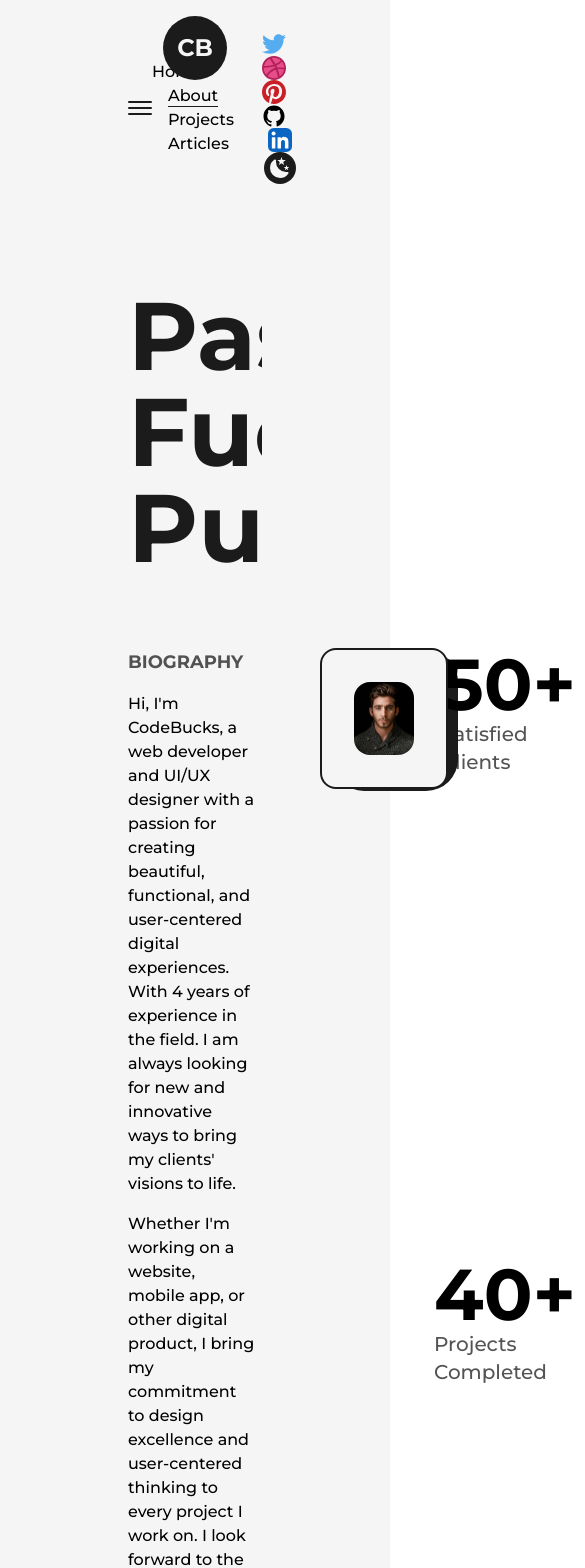
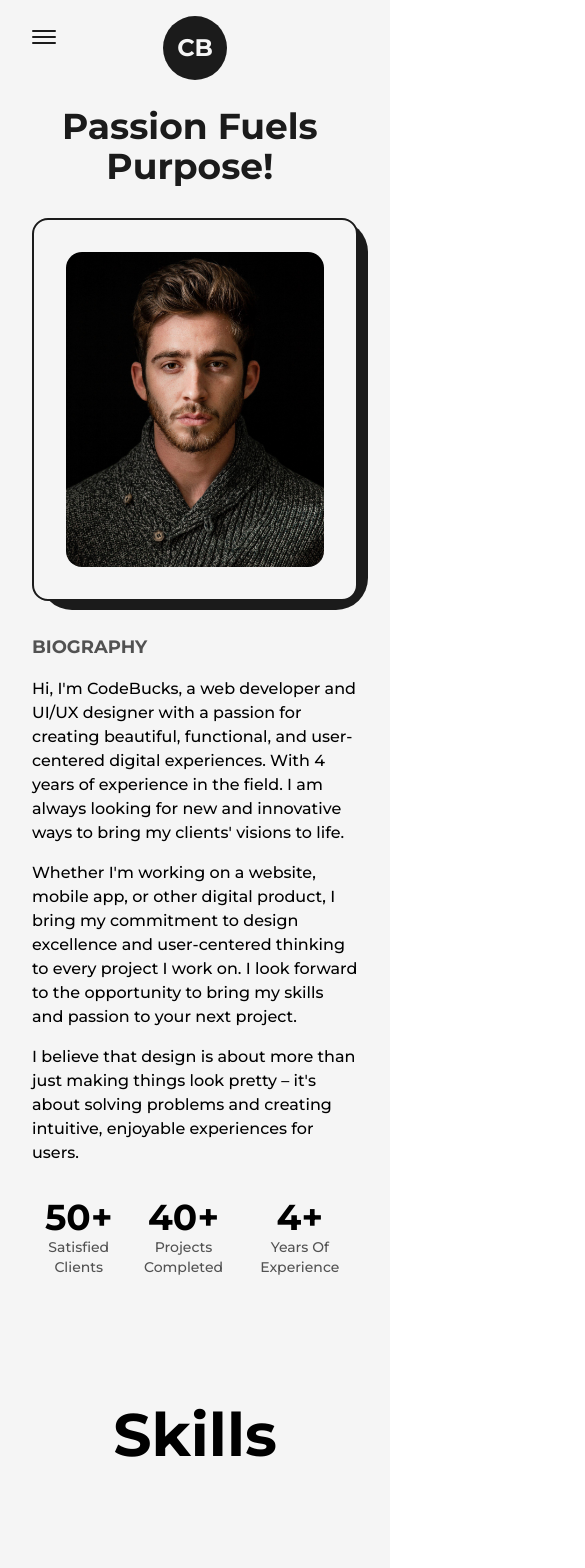
Before and after one commit to iclectic/iclectic.github.io, a Next.js app: page /about in a window 390 px wide. Shown: the top 1568 px of the page, 585 px wide, since content can reach past the window. Built offline with nearby package versions, Linux system fonts and the light colour scheme.

Commit message:
I-22.12.2023

```diff
--- a/src/components/AnimatedText.js
+++ b/src/components/AnimatedText.js
@@ -31,7 +31,7 @@
 const AnimatedText = ({text, className=""}) => {
   return (
     <div className='w-full mx-auto py-2 flex items-center justify-center text-center
-    overflow-hidden
+    overflow-hidden sm:py-0
     '>
 
         <motion.h1 className={`inline-block w-full text-dark font-bold capitalize text-8xl
--- a/src/components/Footer.js
+++ b/src/components/Footer.js
@@ -5,11 +5,11 @@
 const Footer = () => {
   return (
     <footer className="w-full border-t-2 border-solid border-dark
-    font-medium text-lg dark:text-light dark:border-light
+    font-medium text-lg dark:text-light dark:border-light sm:text-base
     ">
-        <Layout className='py-8 flex items-center justify-between'>
+        <Layout className='py-8 flex items-center justify-between lg:flex-col lg:py-6'>
             <span>{new Date().getFullYear()} &copy; All Rights Reserved</span>
-            <div className='flex items-center'>
+            <div className='flex items-center lg:py-2'>
             Build With <span className="text-primary dark:text-primaryDark text-2xl px-1">&#9825;</span>
             by&nbsp;<Link href="https://devdreaming.com" className='underline
             underline-offset-2
--- a/src/components/HireMe.js
+++ b/src/components/HireMe.js
@@ -5,9 +5,9 @@
 const HireMe = () => {
   return (
     <div className='fixed left-4 bottom-4
-    flex items-center justify-center overflow-hidden
+    flex items-center justify-center overflow-hidden md:right-8 md:left-auto md:top-0 md:bottom-auto md:absolute
     '>
-<div className='w-48 h-auto flex items-center justify-center relative'>
+<div className='w-48 h-auto flex items-center justify-center relative md:w-24'>
     <CircularText className={"fill-dark animate-spin-slow dark:fill-light"} />
 
     <Link href="mailto:ibimbraide@gmail.com" className='flex items-center justify-center
@@ -17,6 +17,7 @@
 
     dark:bg-light dark:text-dark hover:dark:bg-dark hover:dark:text-light
     hover:dark:border-light
+    md:w-12 md:h-12 md:text-[10px]
     '>
         Hire Me
     </Link>
--- a/src/components/Layout.js
+++ b/src/components/Layout.js
@@ -2,7 +2,7 @@
 
 const Layout = ({children, className=""}) => {
   return (
-    <div className={`w-full h-full inline-block z-0 bg-light p-32 dark:bg-dark ${className}`}>
+    <div className={`w-full h-full inline-block z-0 bg-light p-32 dark:bg-dark xl:p-24 lg:p-16 md:p-12 sm:p-8 ${className}`}>
         {children}
     </div>
   )
--- a/src/components/NavBar.js
+++ b/src/components/NavBar.js
@@ -31,6 +31,37 @@
     )
 }
 
+
+const CustomMobileLink = ({href, title, className="", toggle}) => {
+    const router = useRouter();
+
+
+    const handleClick = () => {
+        toggle();
+        router.push(href)
+    }
+
+    return(
+        <button href={href} className={`${className} relative group text-light dark:text-dark my-2`} onClick={handleClick}>
+            {title}
+
+           <span
+             className={`
+               h-[1px] inline-block  bg-light
+               absolute left-0 -bottom-0.5
+               group-hover:w-full transition-[width] ease duration-300
+               ${router.asPath === href ? 'w-full' : 'w-0'}
+               dark:bg-dark`}
+
+           >
+             &nbsp;
+           </span>
+        </button>
+
+    )
+}
+
+
 const NavBar = () => {
 
 
@@ -44,17 +75,18 @@
   return (
     <header
     className="w-full px-32 py-8 font-medium flex items-center justify-between
-    dark:text-light
+    dark:text-light relative z-10 lg:px-16 md:px-12 sm:px-8
     ">
-    <button className="flex flex-col justify-center items-center" onClick={handleClick}>
-        <span className={`bg-dark dark:bg-light block h-0.5 w-6 rounded-sm ${isOpen ? 'rotate-45 translate-y-1' : '-translate-y-0.5'}`}></span>
-        <span className={`bg-dark dark:bg-light block h-0.5 w-6 rounded-sm my-0.5 ${isOpen ? 'opacity-0' : 'opacity-100'} `}></span>
-        <span className={`bg-dark dark:bg-light block h-0.5 w-6 rounded-sm ${isOpen ? '-rotate-45 -translate-y-1' : 'translate-y-0.5'} `}></span>
+    <button className="flex-col justify-center items-center hidden lg:flex" onClick={handleClick}>
+        <span className={`bg-dark dark:bg-light block transition-all duration-300 ease-out h-0.5 w-6 rounded-sm ${isOpen ? 'rotate-45 translate-y-1' : '-translate-y-0.5'}`}></span>
+        <span className={`bg-dark dark:bg-light block transition-all duration-300 ease-out h-0.5 w-6 rounded-sm my-0.5 ${isOpen ? 'opacity-0' : 'opacity-100'}`}></span>
+        <span className={`bg-dark dark:bg-light block transition-all duration-300 ease-out h-0.5 w-6 rounded-sm ${isOpen ? '-rotate-45 -translate-y-1' : 'translate-y-0.5'}`}></span>
 
     </button>
 
 
-        <nav>
+       <div className="w-full flex justify-between items-center lg:hidden">
+       <nav>
             <CustomLink href="/" title="Home" className='mr-4'/>
             <CustomLink href="/about" title="About" className='mx-4'/>
             <CustomLink href="/projects" title="Projects" className='mx-4' />
@@ -113,6 +145,80 @@
 
         </nav>
 
+       </div>
+
+       {
+        isOpen ?
+        <motion.div
+        initial={{scale:0, opacity:0, x:"-50%", y:"-50%"}}
+        animate={{scale:1, opacity:1}}
+        className="min-w-[70vw] flex flex-col justify-between z-30 items-center fixed top-1/2 left-1/2 -translate-x-1/2 -translate-y-1/2
+        bg-dark/90 dark:bg-light/75 rounded-lg backdrop-blur-md py-32
+        ">
+        <nav className="flex items-center flex-col justify-center">
+             <CustomMobileLink href="/" title="Home" className='' toggle={handleClick} />
+             <CustomMobileLink href="/about" title="About" className='' toggle={handleClick}/>
+             <CustomMobileLink href="/projects" title="Projects" className='' toggle={handleClick} />
+             <CustomMobileLink href="/articles" title="Articles" className='' toggle={handleClick} />
+         </nav>
+
+         <nav className="flex items-center justify-center flex-wrap mt-2">
+             <motion.a href="https://twitter.com" target={"_blank"}  className="w-6 mr-3 sm:mx-1"
+             whileHover={{y:-2}}
+             whileTap={{scale:0.9}}
+
+             >
+                 <TwitterIcon />
+             </motion.a>
+             <motion.a href="https://dribbble.com" target={"_blank"}
+             whileHover={{y:-2}}
+             whileTap={{scale:0.9}}
+             className="w-6 mx-3 sm:mx-1"
+             >
+                 <DribbbleIcon />
+             </motion.a>
+             <motion.a href="https://pinterest.com" target={"_blank"}
+             whileHover={{y:-2}}
+             whileTap={{scale:0.9}}
+             className="w-6 mx-3 bg-light rounded-full sm:mx-1"
+             >
+                 <PinterestIcon />
+             </motion.a>
+             <motion.a href="https://github.com" target={"_blank"}
+             whileHover={{y:-2}}
+             whileTap={{scale:0.9}}
+             className="w-6 mx-3 bg-light rounded-full dark:bg-dark sm:mx-1"
+             >
+                 <GithubIcon />
+             </motion.a>
+             <motion.a href="https://linkedin.com" target={"_blank"}
+             whileHover={{y:-2}}
+             whileTap={{scale:0.9}}
+             className="w-6 ml-3 sm:mx-1"
+             >
+                 <LinkedInIcon />
+             </motion.a>
+
+             <button
+             onClick={() => setMode(mode === "light" ? "dark" : "light")}
+             className = {`ml-3 flex items-center justify-center rounded-full p-1
+             ${mode === "light" ? "bg-dark text-light" : "bg-light text-dark"}
+             `}
+             >
+             {
+              mode === "dark" ?
+              <SunIcon className={"fill-dark"} />
+              : <MoonIcon className={"fill-dark"} />
+             }
+             </button>
+
+         </nav>
+
+        </motion.div>
+
+        : null
+       }
+
         <div className='absolute left-[50%] top-2 translate-x-[-50%]'>
         <Logo/>
         </div>
--- a/src/components/Skills.js
+++ b/src/components/Skills.js
@@ -7,6 +7,8 @@
   return (
   <motion.div className="flex items-center justify-center rounded-full font-semibold bg-dark text-light
                   py-3 px-6 shadow-dark cursor-pointer absolute dark:text-dark dark:bg-light
+                  lg:py-2 lg:px-4 md:text-sm md:py-1.5 md:px-3 xs:bg-transparent xs:dark:bg-transparent
+                  xs:text-dark xs:dark:text-light xs:font-bold
                   "
                   whileHover={{scale:1.05}}
                   initial={{x:0,y:0}}
@@ -21,11 +23,11 @@
 const Skills = () => {
   return (
     <>
-          <h2 className='font-bold text-8xl mt-64 w-full text-center'>Skills</h2>
+          <h2 className='font-bold text-8xl mt-64 w-full text-center md:text-6xl md:mt-32'>Skills</h2>
           <div className='w-full h-screen relative flex items-center justify-center rounded-full bg-circularLight dark:bg-circularDark'>
 
                   <motion.div className='flex items-center justify-center rounded-full font-semibold bg-dark text-light
-                  p-8 shadow-dark cursor-pointer dark:text-dark dark:bg-light
+                  p-8 shadow-dark cursor-pointer dark:text-dark dark:bg-light lg:p-6 md:p-4 xs:text-xs xs:p-2
                   '
                   whileHover={{scale:1.05}}
                   >
--- a/src/pages/about.js
+++ b/src/pages/about.js
@@ -47,9 +47,9 @@
         </Head>
      <main className='flex w-full flex-col items-center justify-center dark:text-light'>
         <Layout className='pt-16'>
-        <AnimatedText text="Passion Fuels Purpose!" className='mb-16' />
-        <div className='grid w-full grid-cols-8 gap-16'>
-          <div className='col-span-3 flex flex-col items-start justify-start'>
+        <AnimatedText text="Passion Fuels Purpose!" className='mb-16 lg:!text-7xl sm:!text-6xl xs:!text-4xl sm:mb-8' />
+        <div className='grid w-full grid-cols-8 gap-16 sm:gap-8'>
+          <div className='col-span-3 flex flex-col items-start justify-start xl:col-span-4 md:order-2 md:col-span-8'>
             <h2 className='mb-4 text-lg font-bold uppercase text-dark/75 dark:text-light/75'>Biography</h2>
           <p className='font-medium'>
             Hi, I'm CodeBucks, a web developer and UI/UX designer with a passion for creating beautiful, functional,
@@ -67,7 +67,7 @@
           </p>
                   </div>
            <div className='col-span-3 relative h-max rounded-2xl border-2 border-solid border-dark
-           bg-light p-8 dark:bg-dark dark:border-light
+           bg-light p-8 dark:bg-dark dark:border-light xl:col-span-4 md:order-1 md:col-span-8
            '>
             <div className='absolute top-0 -right-3 -z-10 w-[102%] h-[103%] rounded-[2rem] bg-dark dark:bg-light' />
                 <Image src={profilePic} alt="CodeBucks" className='w-full h-auto rounded-2xl'
@@ -78,27 +78,36 @@
                 />
             </div>
 
-           <div className='col-span-2 flex flex-col items-end justify-between'>
+           <div className='col-span-2 flex flex-col items-end justify-between xl:col-span-8 xl:flex-row xl:items-center md:order-3'>
 
-                  <div className='flex flex-col items-end justify-center'>
-                    <span className='inline-block text-7xl font-bold'>
+                  <div className='flex flex-col items-end justify-center xl:items-center'>
+                    <span className='inline-block text-7xl font-bold md:text-6xl sm:text-5xl xs:text-4xl'>
                        <AnimatedNumbers value={50}/>+
                     </span>
-                    <h2 className='text-xl font-medium capitalize text-dark/75 dark:text-light/75'>satisfied clients</h2>
+                    <h2 className='text-xl font-medium capitalize text-dark/75 dark:text-light/75 xl:text-center md:text-lg sm:text-base
+                    xs:text-sm'>
+                      satisfied clients
+                    </h2>
                   </div>
 
-                  <div className='flex flex-col items-end justify-center'>
-                  <span className='inline-block text-7xl font-bold'>
+                  <div className='flex flex-col items-end justify-center xl:items-center'>
+                  <span className='inline-block text-7xl font-bold md:text-6xl sm:text-5xl xs:text-4xl'>
                        <AnimatedNumbers value={40}/>+
                     </span>
-                    <h2 className='text-xl font-medium capitalize text-dark/75 dark:text-light/75'>projects completed</h2>
+                    <h2 className='text-xl font-medium capitalize text-dark/75 dark:text-light/75 xl:text-center md:text-lg sm:text-base
+                    xs:text-sm'>
+                      projects completed
+                    </h2>
                   </div>
 
-                  <div className='flex flex-col items-end justify-center'>
-                  <span className='inline-block text-7xl font-bold'>
+                  <div className='flex flex-col items-end justify-center xl:items-center'>
+                  <span className='inline-block text-7xl font-bold md:text-6xl sm:text-5xl xs:text-4xl'>
                        <AnimatedNumbers value={4}/>+
                     </span>
-                    <h2 className='text-xl font-medium capitalize text-dark/75 dark:text-light/75'>years of experience</h2>
+                    <h2 className='text-xl font-medium capitalize text-dark/75 dark:text-light/75 xl:text-center md:text-lg sm:text-base
+                    xs:text-sm'>
+                      years of experience
+                    </h2>
                   </div>
 
             </div>
```
Also changed, not shown: src/pages/index.js (+13 -11 lines).
